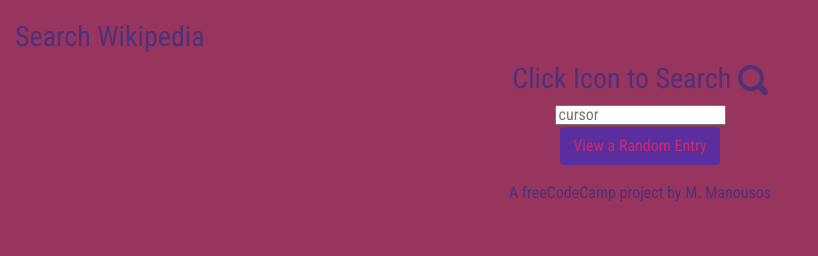
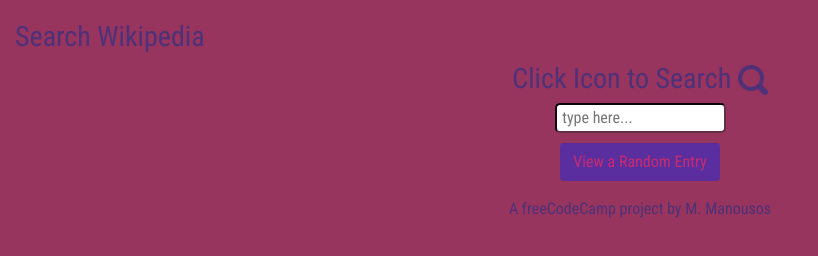
Before and after one commit to mmanousos/fcc_wikipediaviewer, a plain HTML site: page index.html in a window 1280 px wide. Both pictures are taken after a click on the picture 752 px from the left and 80 px from the top of the page. Shown: the whole page, without its empty margins (0-818 px from the left). Drawn offline with nearby package versions, Linux system fonts and the light colour scheme.

Commit message:
adds and styles search box

```diff
--- a/index.html
+++ b/index.html
@@ -23,7 +23,7 @@
                         <div><h3>Click Icon to Search <img class='search' id='search' src='/search-12-64.png' alt='search icon'></h3></div>
                     <div class="offset-sm-3 col-sm-6 hidden">
                         <!-- search bar-->
-                        <input id="search-bar" type="text" placeholder="cursor">
+                        <input id="search-bar" type="text" placeholder=" type here...">
                     </div>
 
                     </div>
--- a/style.css
+++ b/style.css
@@ -45,7 +45,9 @@ a:hover {
 }
 
 #search-bar {
-    height: 20px;
+    border-radius: 5px;
+    border-color: #603044;
+    margin-bottom: 10px;
 }
 
 /* Color pallette:
```
